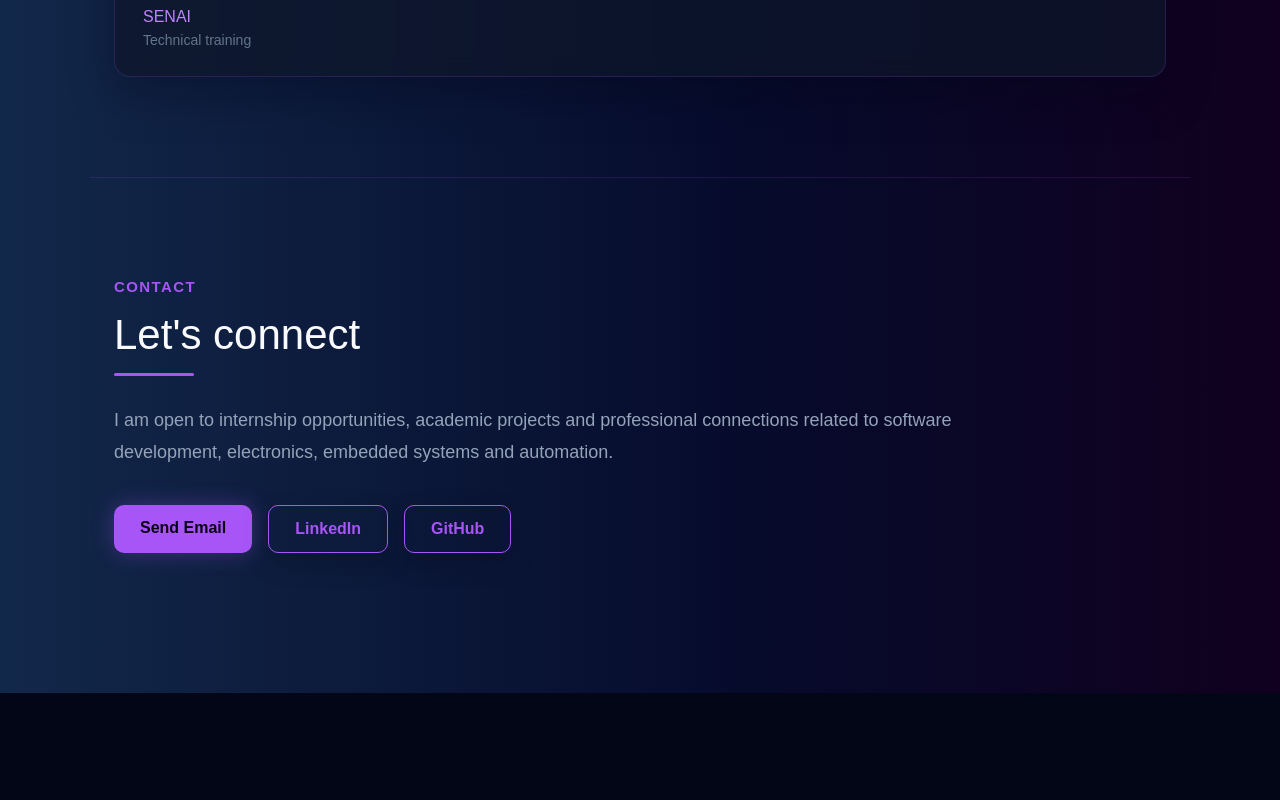
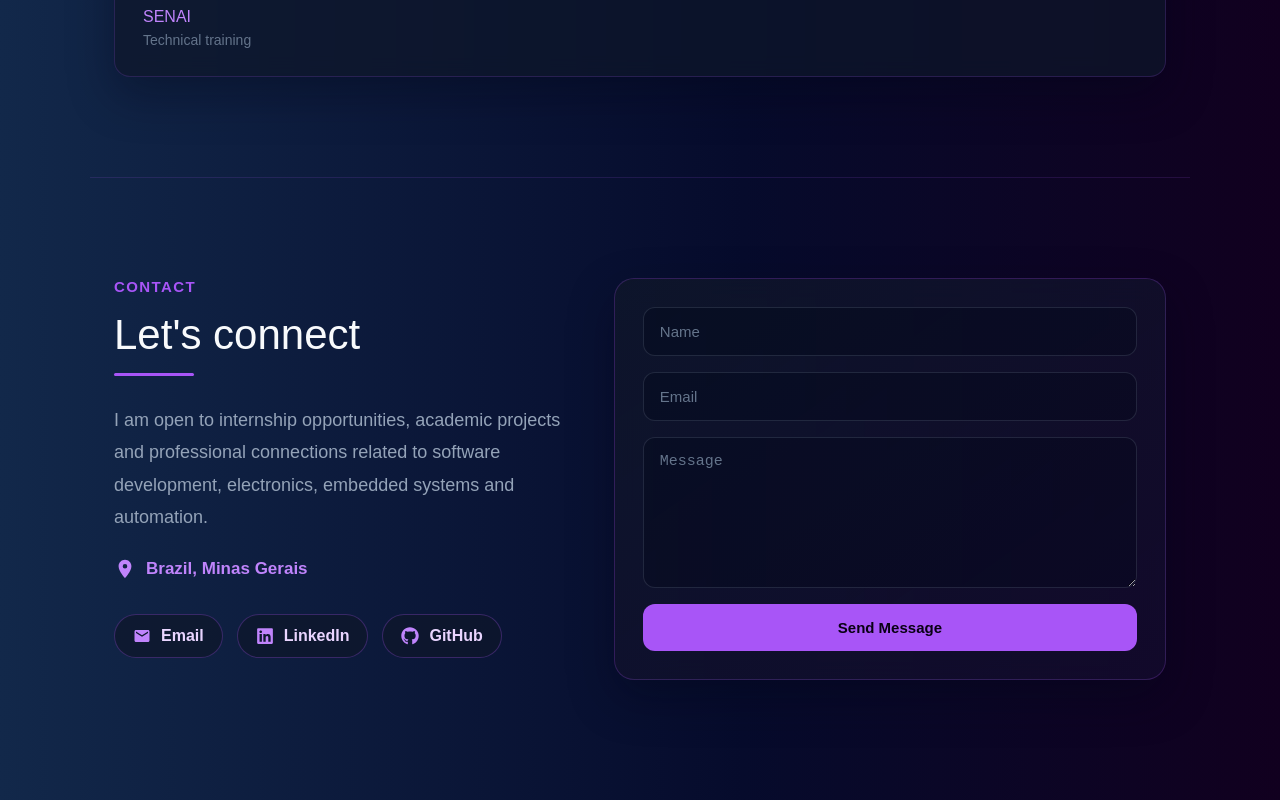
Before and after one commit to Pedro-Machado-dev/portfolio, a React app: page / in a window 1280 px wide. Shown: the part 3929-4729 px from the top of the page. Before the commit the page ends 4622 px from the top, so only its background shows below. Built offline with nearby package versions, Linux system fonts and the light colour scheme; the HTML template or start-up script is replaced by a standard one.

Commit message:
adding send message

```diff
--- a/package.json
+++ b/package.json
@@ -10,6 +10,7 @@
     "preview": "vite preview"
   },
   "dependencies": {
+    "@emailjs/browser": "^4.4.1",
     "react": "^19.2.6",
     "react-dom": "^19.2.6",
     "react-icons": "^5.6.0"
--- a/src/App.css
+++ b/src/App.css
@@ -587,14 +587,145 @@ h2 {
 /* CONTACT */
 
 .contact {
-  padding-bottom: 140px;
+  padding-bottom: 120px;
 }
 
-.contact-buttons {
+.contact-grid {
+  display: grid;
+  grid-template-columns: 0.9fr 1.1fr;
+  gap: 48px;
+  align-items: start;
+}
+
+.contact-info {
+  max-width: 520px;
+}
+
+.contact-location {
   display: flex;
+  align-items: center;
+  gap: 10px;
+  color: #c084fc;
+  font-size: 17px;
+  font-weight: 700;
+  margin-top: 24px;
+}
+
+.contact-location svg {
+  font-size: 22px;
+}
+
+.contact-socials {
+  display: flex;
+  flex-wrap: wrap;
+  gap: 14px;
+  margin-top: 34px;
+}
+
+.contact-social-link {
+  display: inline-flex;
+  align-items: center;
+  gap: 10px;
+
+  color: #e9d5ff;
+  text-decoration: none;
+  font-weight: 700;
+
+  background: rgba(15, 23, 42, 0.72);
+  border: 1px solid rgba(168, 85, 247, 0.28);
+  border-radius: 999px;
+  padding: 12px 18px;
+
+  transition: 0.3s;
+}
+
+.contact-social-link:hover {
+  transform: translateY(-3px);
+  border-color: rgba(168, 85, 247, 0.58);
+  background: rgba(168, 85, 247, 0.12);
+}
+
+.contact-social-link svg {
+  font-size: 18px;
+  color: #c084fc;
+}
+
+.contact-form {
+  display: flex;
+  flex-direction: column;
   gap: 16px;
-  flex-wrap: wrap;
-  margin-top: 36px;
+
+  background: linear-gradient(
+    145deg,
+    rgba(15, 23, 42, 0.82),
+    rgba(20, 12, 46, 0.72)
+  );
+  border: 1px solid rgba(168, 85, 247, 0.22);
+  border-radius: 20px;
+  padding: 28px;
+  box-shadow: 0 18px 45px rgba(2, 6, 23, 0.35);
+  backdrop-filter: blur(12px);
+}
+
+.contact-form input,
+.contact-form textarea {
+  width: 100%;
+  background: rgba(2, 6, 23, 0.35);
+  border: 1px solid rgba(148, 163, 184, 0.18);
+  border-radius: 12px;
+  padding: 15px 16px;
+  color: #f8fafc;
+  font-size: 15px;
+  outline: none;
+  resize: vertical;
+  transition: 0.3s;
+}
+
+.contact-form input::placeholder,
+.contact-form textarea::placeholder {
+  color: #64748b;
+}
+
+.contact-form input:focus,
+.contact-form textarea:focus {
+  border-color: rgba(168, 85, 247, 0.65);
+  box-shadow: 0 0 0 3px rgba(168, 85, 247, 0.12);
+}
+
+.contact-form button {
+  border: none;
+  border-radius: 12px;
+  padding: 15px 18px;
+  background: #a855f7;
+  color: #090014;
+  font-size: 15px;
+  font-weight: 900;
+  cursor: pointer;
+  transition: 0.3s;
+}
+
+.contact-form button:hover {
+  background: #9333ea;
+  transform: translateY(-2px);
+}
+
+.contact-form button:disabled {
+  opacity: 0.65;
+  cursor: not-allowed;
+  transform: none;
+}
+
+.form-message {
+  font-size: 14px;
+  font-weight: 700;
+}
+
+.form-message.success {
+  color: #22c55e;
+}
+
+.form-message.error {
+  color: #ef4444;
 }
 
 /* ANIMATIONS */
@@ -717,6 +848,23 @@ h2 {
   .section-title {
     font-size: 34px;
   }
+
+  .contact-grid {
+  grid-template-columns: 1fr;
+  gap: 32px;
+}
+
+.contact-form {
+  padding: 22px;
+}
+
+.contact-socials {
+  flex-direction: column;
+}
+
+.contact-social-link {
+  justify-content: center;
+}
 }
 
 @media (max-width: 768px) {
--- a/src/components/Contact.tsx
+++ b/src/components/Contact.tsx
@@ -1,8 +1,17 @@
+import { useRef, useState } from 'react'
+import type { FormEvent } from 'react'
+import emailjs from '@emailjs/browser'
+import { FaGithub, FaLinkedin } from 'react-icons/fa'
+import { MdEmail, MdLocationOn } from 'react-icons/md'
 import type { Language } from '../App'
 
 type ContactProps = {
   language: Language
 }
+
+const EMAILJS_SERVICE_ID = 'service_phsm2709'
+const EMAILJS_TEMPLATE_ID = 'template_7dksyqg'
+const EMAILJS_PUBLIC_KEY = 'GAXGSas_BWSBrJ0jd'
 
 const contactText = {
   en: {
@@ -10,59 +19,151 @@ const contactText = {
     title: "Let's connect",
     description:
       'I am open to internship opportunities, academic projects and professional connections related to software development, electronics, embedded systems and automation.',
-    emailButton: 'Send Email',
-    linkedinButton: 'LinkedIn',
-    githubButton: 'GitHub',
+    location: 'Brazil, Minas Gerais',
+    name: 'Name',
+    email: 'Email',
+    message: 'Message',
+    button: 'Send Message',
+    sending: 'Sending...',
+    success: 'Message sent successfully!',
+    error: 'Something went wrong. Please try again.',
+    linkedin: 'LinkedIn',
+    github: 'GitHub',
+    directEmail: 'Email',
   },
   pt: {
     tag: 'Contato',
-    title: 'Vamos nos conectar',
+    title: 'Vamos conversar',
     description:
       'Estou aberto a oportunidades de estágio, projetos acadêmicos e conexões profissionais relacionadas a desenvolvimento de software, eletrônica, sistemas embarcados e automação.',
-    emailButton: 'Enviar Email',
-    linkedinButton: 'LinkedIn',
-    githubButton: 'GitHub',
+    location: 'Brasil, Minas Gerais',
+    name: 'Nome',
+    email: 'Email',
+    message: 'Mensagem',
+    button: 'Enviar mensagem',
+    sending: 'Enviando...',
+    success: 'Mensagem enviada com sucesso!',
+    error: 'Algo deu errado. Tente novamente.',
+    linkedin: 'LinkedIn',
+    github: 'GitHub',
+    directEmail: 'Email',
   },
 }
 
 function Contact({ language }: ContactProps) {
   const text = contactText[language]
+  const formRef = useRef<HTMLFormElement>(null)
+  const [status, setStatus] = useState<'idle' | 'sending' | 'success' | 'error'>(
+    'idle',
+  )
+
+  function handleSubmit(event: FormEvent<HTMLFormElement>) {
+    event.preventDefault()
+
+    if (!formRef.current) {
+      return
+    }
+
+    setStatus('sending')
+
+    emailjs
+      .sendForm(
+        EMAILJS_SERVICE_ID,
+        EMAILJS_TEMPLATE_ID,
+        formRef.current,
+        {
+          publicKey: EMAILJS_PUBLIC_KEY,
+        },
+      )
+      .then(() => {
+        setStatus('success')
+        formRef.current?.reset()
+      })
+      .catch(() => {
+        setStatus('error')
+      })
+  }
 
   return (
     <section id="contact" className="contact section">
+      <div className="contact-grid">
+        <div className="contact-info">
           <p className="section-tag">{text.tag}</p>
 
           <h2 className="section-title">{text.title}</h2>
 
           <p className="section-description">{text.description}</p>
 
-      <div className="contact-buttons">
+          <div className="contact-location">
+            <MdLocationOn />
+            <span>{text.location}</span>
+          </div>
+
+          <div className="contact-socials">
             <a
-         href="https://mail.google.com/mail/?view=cm&fs=1&to=pedromara2709@gmail.com"
-         className="button primary"
-         target="_blank"
-         rel="noreferrer"
+              href="mailto:pedromara2709@gmail.com"
+              className="contact-social-link"
             >
-         {text.emailButton}
+              <MdEmail />
+              {text.directEmail}
             </a>
 
             <a
               href="https://www.linkedin.com/in/pedro-machado-dev/"
-          className="button secondary"
+              className="contact-social-link"
               target="_blank"
               rel="noreferrer"
             >
-          {text.linkedinButton}
+              <FaLinkedin />
+              {text.linkedin}
             </a>
 
             <a
               href="https://github.com/Pedro-Machado-dev"
-          className="button secondary"
+              className="contact-social-link"
               target="_blank"
               rel="noreferrer"
             >
-          {text.githubButton}
+              <FaGithub />
+              {text.github}
             </a>
+          </div>
+        </div>
+
+        <form ref={formRef} className="contact-form" onSubmit={handleSubmit}>
+          <input
+            type="text"
+            name="from_name"
+            placeholder={text.name}
+            required
+          />
+
+          <input
+            type="email"
+            name="from_email"
+            placeholder={text.email}
+            required
+          />
+
+          <textarea
+            name="message"
+            placeholder={text.message}
+            rows={7}
+            required
+          />
+
+          <button type="submit" disabled={status === 'sending'}>
+            {status === 'sending' ? text.sending : text.button}
+          </button>
+
+          {status === 'success' && (
+            <p className="form-message success">{text.success}</p>
+          )}
+
+          {status === 'error' && (
+            <p className="form-message error">{text.error}</p>
+          )}
+        </form>
       </div>
     </section>
   )
```
Also changed, not shown: 1 other file (tests, documents, lock files or other folders). Lines whose indentation alone changed are shown as unchanged.
